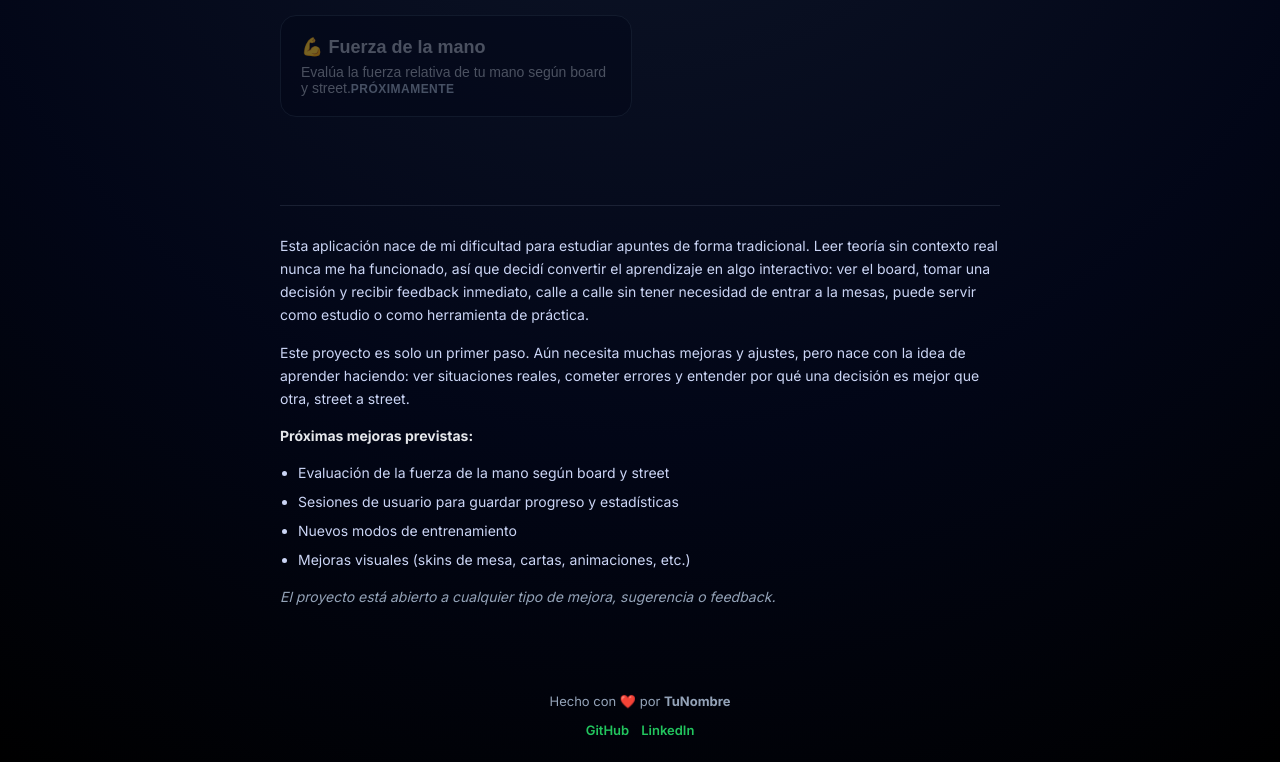
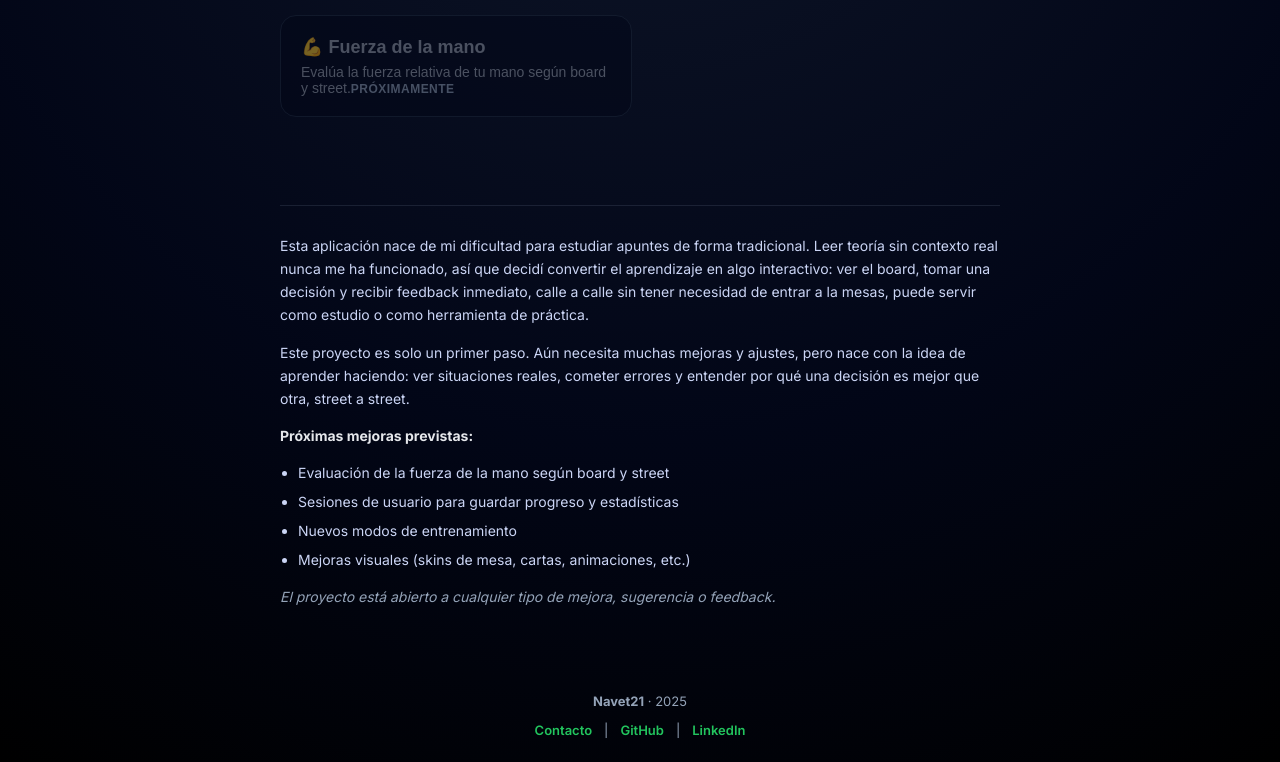
Before and after one commit to Navet21/poker-training-frontend, a React (Vite) app: page / in a window 1280 px wide. Shown: the part 313-1075 px from the top of the page. Built offline with nearby package versions, Linux system fonts and the light colour scheme; no server answers.

Commit message:
fix: footer

```diff
--- a/src/poker/components/Footer/Footer.tsx
+++ b/src/poker/components/Footer/Footer.tsx
@@ -1,19 +1,36 @@
 import "./Footer.css";
 
 export function Footer() {
+  const currentYear = new Date().getFullYear();
+
   return (
     <footer className="footer">
+      <div className="footer-content">
         <p>
-        Hecho con ❤️ por <strong>TuNombre</strong>
+          <strong>Navet21</strong> &middot; {currentYear}
         </p>
 
-      <div className="footer-links">
-        <a href="https://github.com/tuusuario" target="_blank" rel="noreferrer">
+        <nav className="footer-links" aria-label="Contacto y redes sociales">
+          <a href="mailto:navet21dev@gmail.com">
+            Contacto
+          </a>
+          <span className="separator">|</span>
+          <a
+            href="https://github.com/navet21"
+            target="_blank"
+            rel="noopener noreferrer"
+          >
             GitHub
           </a>
-        <a href="https://linkedin.com/in/tuusuario" target="_blank" rel="noreferrer">
+          <span className="separator">|</span>
+          <a
+            href="https://linkedin.com/in/navet21"
+            target="_blank"
+            rel="noopener noreferrer"
+          >
             LinkedIn
           </a>
+        </nav>
       </div>
     </footer>
   );
```
Lines whose indentation alone changed are shown as unchanged.
